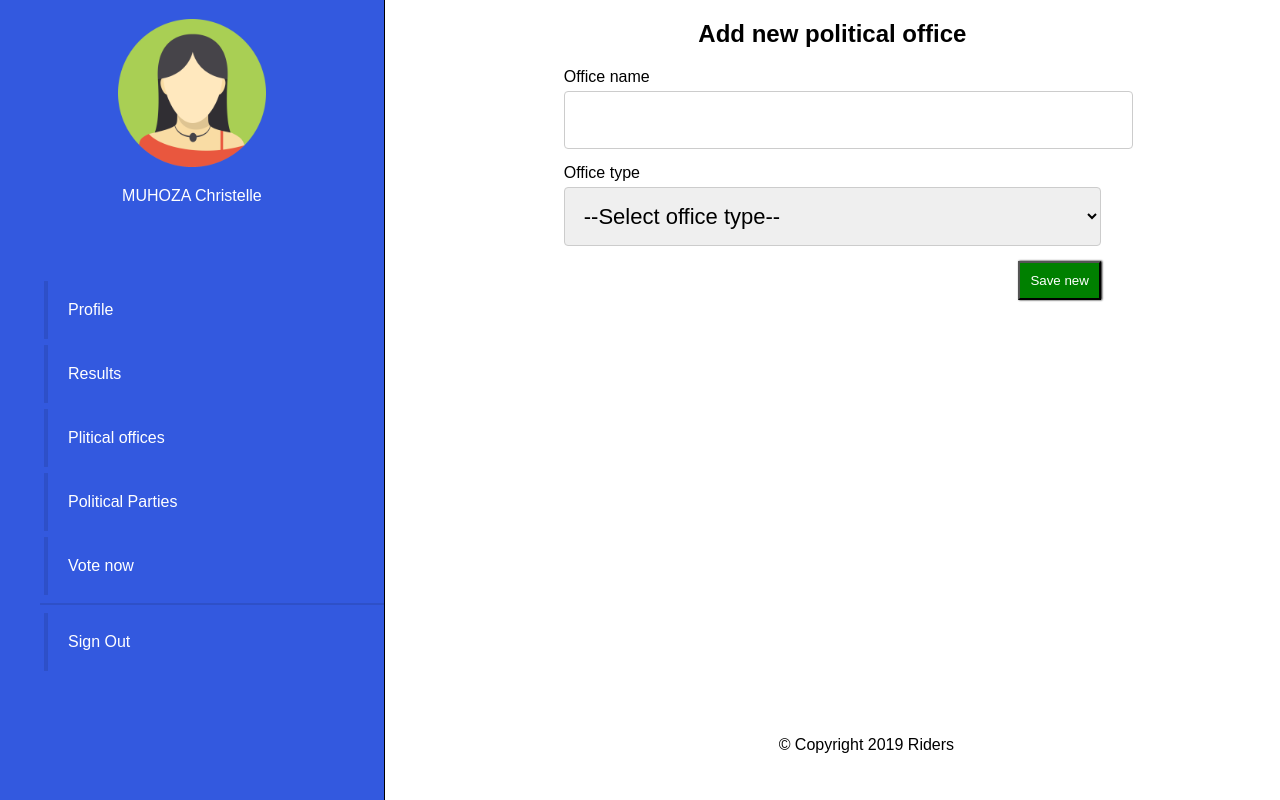
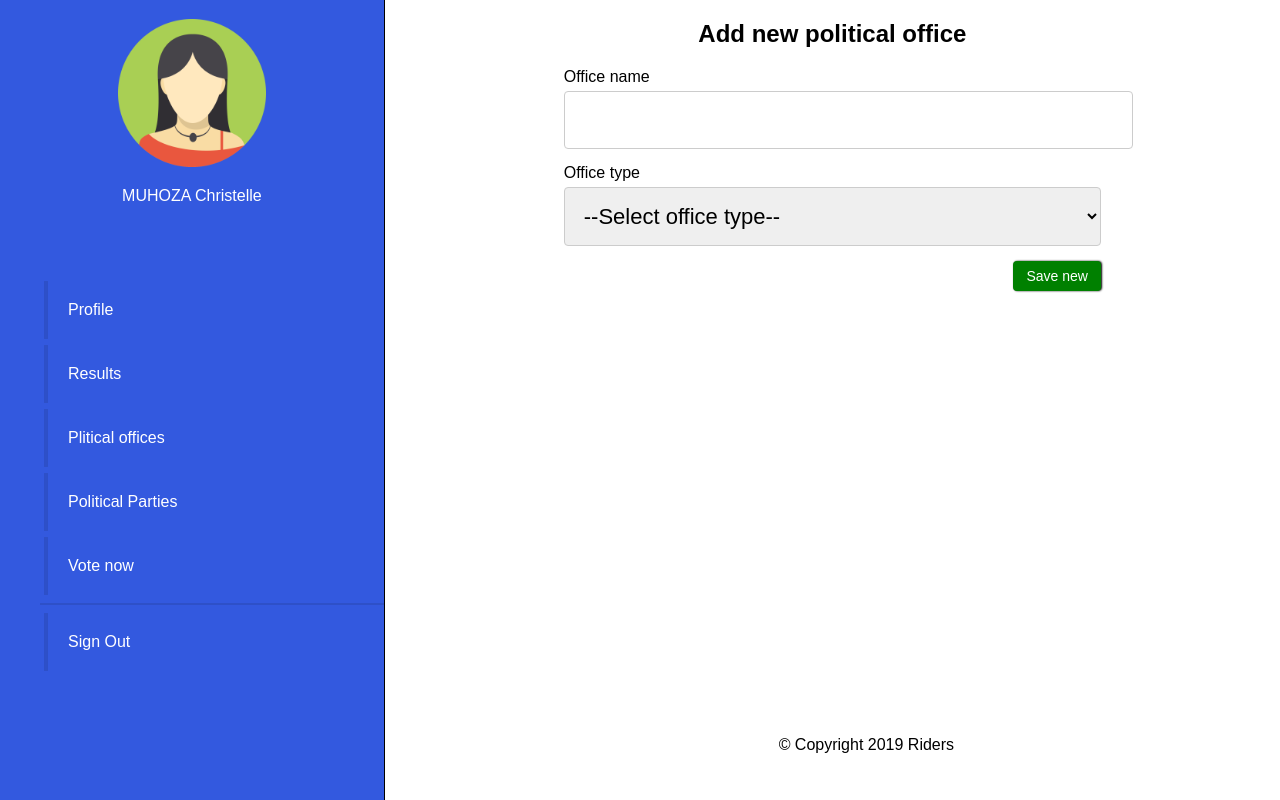
Before and after one commit to Niyitangasam/Tora, a plain HTML site: page UI/html/add-new-office.html in a window 1280 px wide. Drawn offline with Linux system fonts and the light colour scheme.

Commit message:
Customize button save

```diff
--- a/UI/html/add-new-office.html
+++ b/UI/html/add-new-office.html
@@ -41,7 +41,7 @@
                             <option value="local">Local</option>
                             <option value="federal">Federal</option>
                         </select>
-                        <button class="button pull-right" name="save-new-office">Save new</button>
+                        <button class="button btn pull-right" name="save-new-office">Save new</button>
                     </form>
                 </div>
             </div>
```
